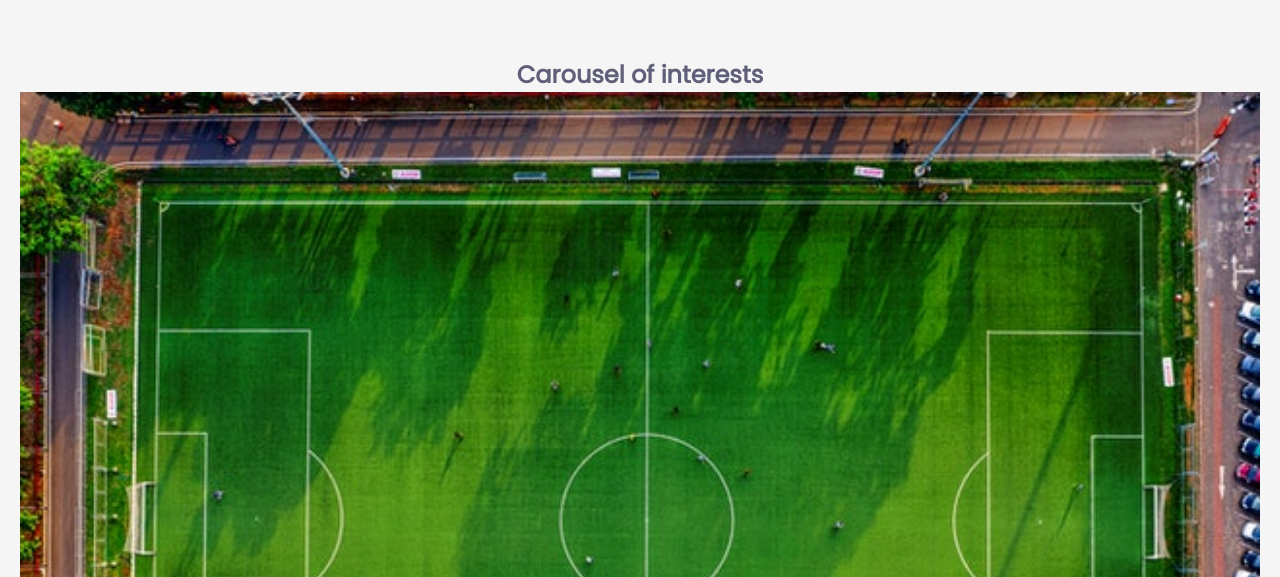
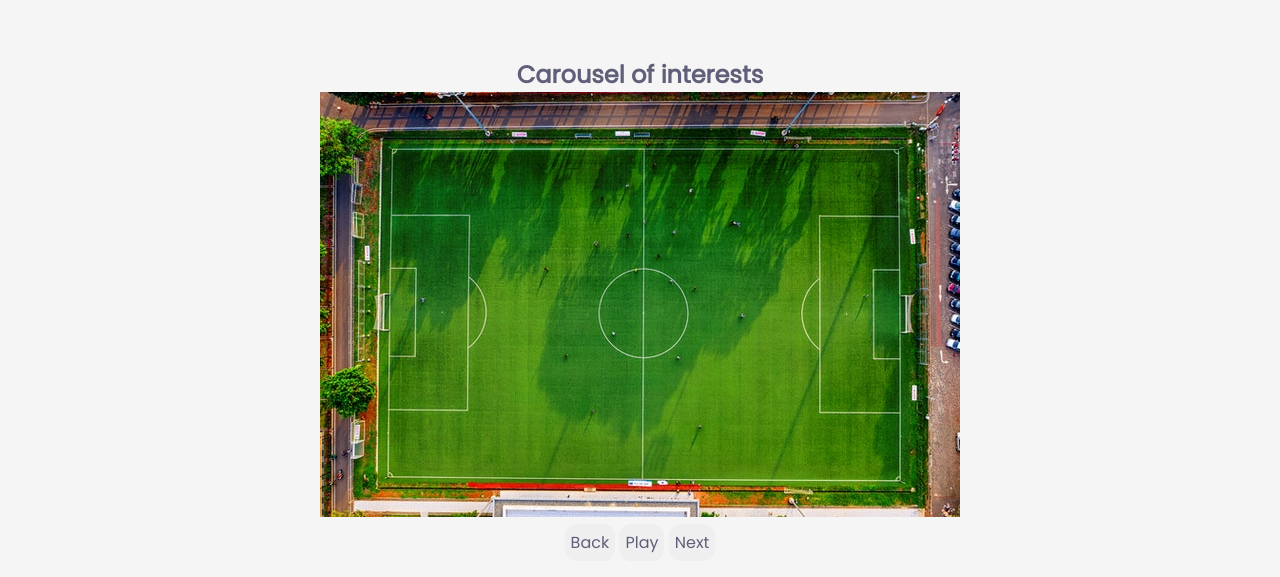
Before and after one commit to mohamedabdisalam/mohamedabdisalam.github.io, a plain HTML site: page index.html in a window 1280 px wide. Shown: the part 806-1383 px from the top of the page. Drawn offline with Linux system fonts and the light colour scheme.

Commit message:
Styled buttons, adjusted image size and fonts

```diff
--- a/index.html
+++ b/index.html
@@ -61,13 +61,11 @@
         <section class="carousel">
             <h2>Carousel of interests</h2>
             <div class="carousel-container">
-                <!-- <i class="fas fa-arrow-left" id="prevBtn"></i>
-                <i class="fas fa-arrow-right" id="nextBtn"></i> -->
                 <img src="/Assets/img30.jpg" alt="" class="mySlides d-block" />
                 <img src="/Assets/img31.jpg" alt="" class="mySlides d-none" />
                 <img src="/Assets/img32.jpg" alt="" class="mySlides d-none" />
             </div>
-            <div>
+            <div class="button">
                 <button class="" id="prevButton">Back</button>
                 <button class="controls" id="playButton">Play</button>
                 <button class="" id="nextButton">Next</button>
--- a/style.css
+++ b/style.css
@@ -22,7 +22,6 @@ header {
 }
 
 .logo-container,
-.darker-mode,
 .social-media {
     display: flex;
 }
@@ -44,21 +43,22 @@ nav {
 }
 
 .nav-links {
+    list-style: none;
+    display: flex;
     flex: 10;
-    display: flex;
     justify-content: flex-end;
-    list-style: none;
-    justify-content: space-evenly;
 }
 
 .nav-link {
+    text-decoration: none;
     color: inherit;
+    margin-right: 30px;
     font-size: 18px;
-    text-decoration: none;
     letter-spacing: 2px;
 }
 
 .darker-mode {
+    text-decoration: none;
     flex: 1;
     justify-content: flex-end;
 }
@@ -135,9 +135,17 @@ nav {
     text-decoration: none;
 }
 
+.darker-mode button {
+    background: inherit;
+    border: 0;
+    outline: none;
+    text-decoration: none;
+}
+
 #darkBtn {
     color: #5f5f79;
     font-size: 20px;
+    text-decoration: none;
 }
 
 .dark-mode {
@@ -150,9 +158,10 @@ nav {
 }
 
 .carousel-container {
-    display: flex;
+    display: inline-block;
     justify-content: center;
     align-content: center;
+    max-width: 800px;
 }
 
 .d-none {
@@ -168,25 +177,25 @@ nav {
     height: auto;
 }
 
-#prevBtn {
-    position: absolute;
-    top: 50%;
-    z-index: 10;
-    left: 5%;
-    font-size: 30px;
-    color: white;
-    cursor: pointer;
+#prevButton, #nextButton, #playButton {
+    color: #5f5f79;
+    font-family: 'Poppins', sans-serif;
+    padding: 6px;
+    font-size: 16px;
+    border-radius: 12px;
+    /* border: black; */
+    display: inline-block;
+    /* background-color: whitesmoke; */
+    text-decoration: none;
 }
 
-#nextBtn {
-    position: absolute;
-    top: 50%;
-    z-index: 10;
-    right: 5%;
-    font-size: 30px;
-    color: white;
-    cursor: pointer;
+.button button{
+    border: none;
+    outline: none;
 }
+
+
+
 
 @media screen and (max-width: 1024px) {
 
```
Also changed, not shown: app.js (+3 -72 lines), Assets/img32.jpg, 1 other file.
